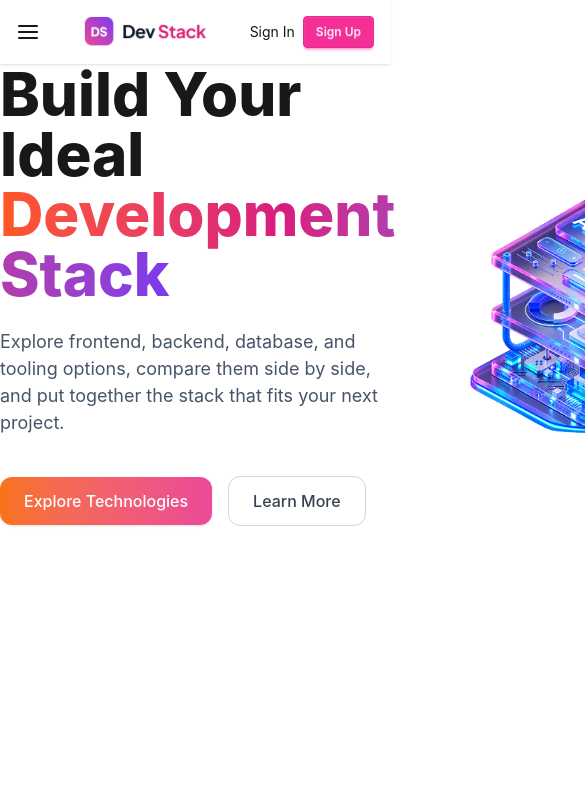
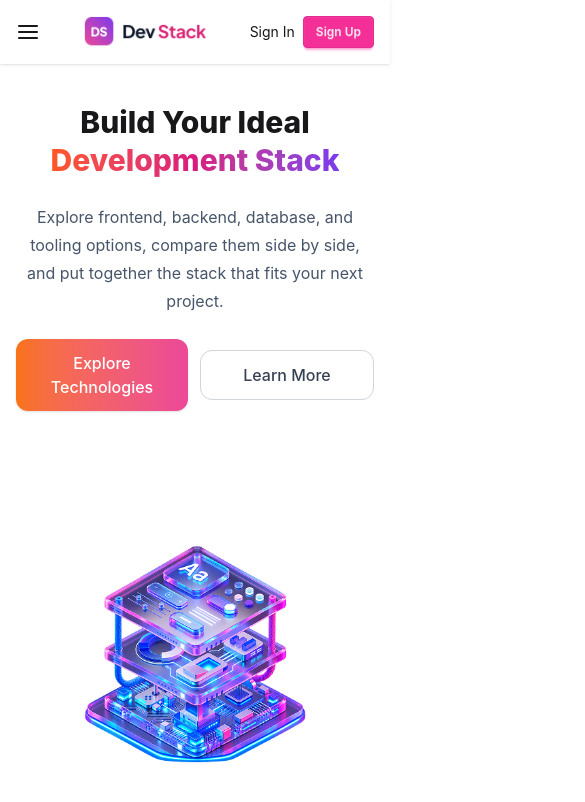
Before and after one commit to aminulislamdev/DevStack, a React (Vite) app: page / in a window 390 px wide. Shown: the top 802 px of the page, 585 px wide, since content can reach past the window. Built offline with nearby package versions, Linux system fonts and the light colour scheme.

Commit message:
fix: improve mobile banner responsiveness

```diff
--- a/src/components/Banner.tsx
+++ b/src/components/Banner.tsx
@@ -1,26 +1,47 @@
-import BannerImage from '../assets/banner-stack.png'
+import BannerImage from "../assets/banner-stack.png";
+
 const Banner = () => {
   return (
-    <div className='flex justify-between items-center  mx-auto container'>
-      <div className='flex items-start flex-col'>
-        <h2 className='text-6xl font-extrabold mb-6'> Build Your Ideal <br /> <span className='bg-linear-to-r from-[#FF5722] via-[#D81B7E] to-[#7C3AED] bg-clip-text text-transparent'>Development Stack</span></h2>
-        <p className='font-normal text-[18px] max-w-lg text-[#475569]'>Explore frontend, backend, database, and tooling options,
-          compare them side by side, and put together the stack that fits your
-          next project.</p>
-        <div className="flex items-center gap-4 my-10">
-          <button className="bg-linear-to-r from-[#F97316] to-[#EC4899] text-white font-medium px-6 py-3 rounded-xl shadow-sm hover:shadow-md transition-all">
+    <div className="container mx-auto px-4 py-10 md:py-16 flex flex-col md:flex-row justify-between items-center gap-10">
+
+      {/* Left Content */}
+      <div className="flex items-center md:items-start flex-col text-center md:text-left">
+
+        <h2 className="text-3xl sm:text-4xl md:text-6xl font-extrabold mb-6 leading-tight">
+          Build Your Ideal <br />
+
+          <span className="bg-linear-to-r from-[#FF5722] via-[#D81B7E] to-[#7C3AED] bg-clip-text text-transparent">
+            Development Stack
+          </span>
+        </h2>
+
+        <p className="font-normal text-base sm:text-[18px] max-w-lg text-[#475569] leading-7">
+          Explore frontend, backend, database, and tooling options,
+          compare them side by side, and put together the stack that fits
+          your next project.
+        </p>
+
+        {/* Buttons */}
+        <div className="flex items-center gap-3 my-6 w-full justify-center md:justify-start">
+
+          <button className="flex-1 sm:flex-none bg-linear-to-r from-[#F97316] to-[#EC4899] text-white font-medium px-4 sm:px-6 py-3 rounded-xl shadow-sm hover:shadow-md transition-all">
             Explore Technologies
           </button>
-          <button className="px-6 py-3 rounded-xl border border-gray-300 text-gray-700 font-medium hover:border-[#DB2777] hover:text-[#DB2777] transition-colors">
+
+          <button className="flex-1 sm:flex-none px-4 sm:px-6 py-3 rounded-xl border border-gray-300 text-gray-700 font-medium hover:border-[#DB2777] hover:text-[#DB2777] transition-colors">
             Learn More
           </button>
+
         </div>
       </div>
+
+      {/* Banner Image */}
       <img
         src={BannerImage}
         alt="Banner"
-        className="w-full max-w-lg h-auto"
+        className="w-full max-w-lg "
       />
+
     </div>
   );
 };
```
